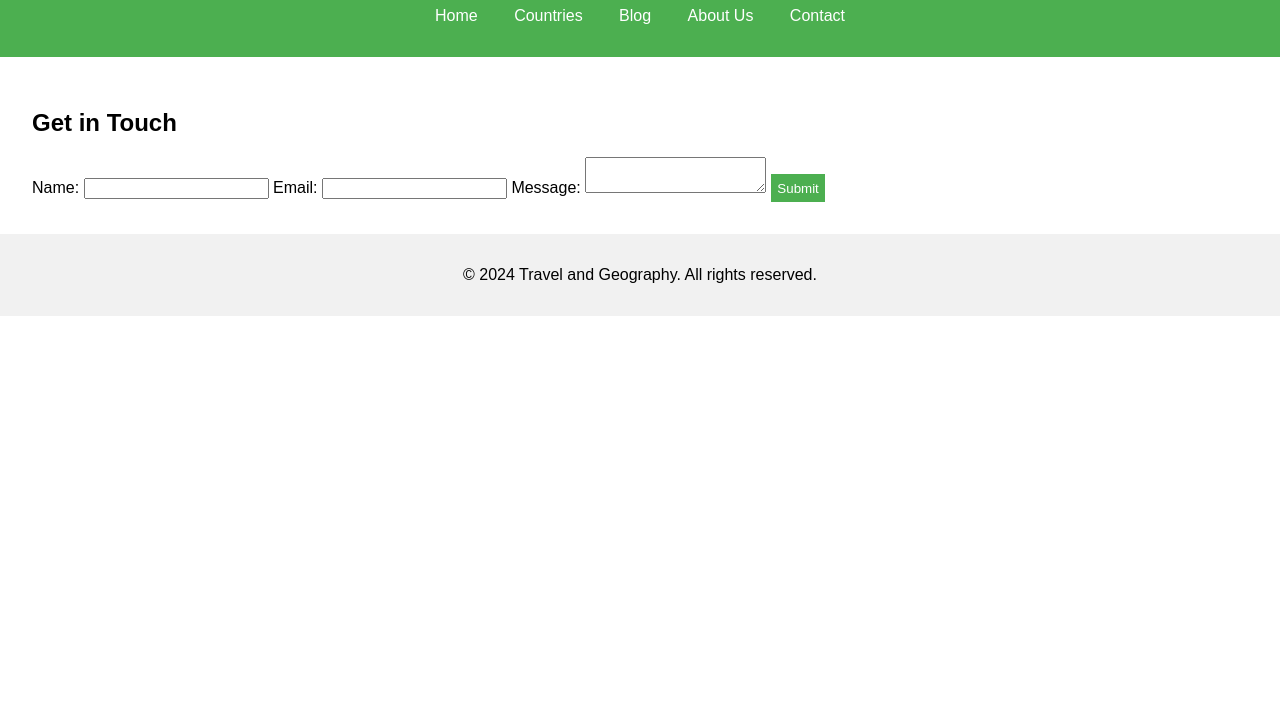
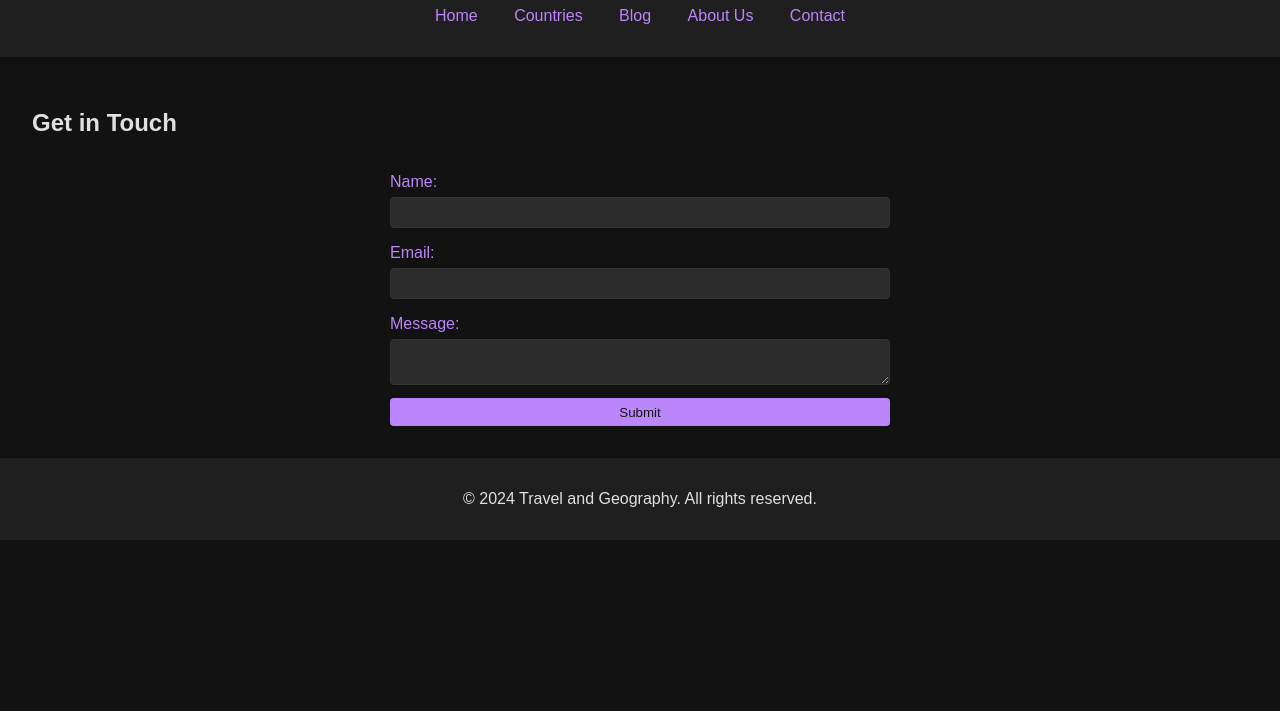
Before and after one commit to Jappan-coder/Travelator, a plain HTML site: page contact.html in a window 1280 px wide. Shown: the part 89-800 px from the top of the page. Drawn offline with Linux system fonts and the light colour scheme.

Commit message:
Update styles.css

```diff
--- a/styles.css
+++ b/styles.css
@@ -1,14 +1,19 @@
+/* General Styles */
 body {
     font-family: Arial, sans-serif;
     margin: 0;
     padding: 0;
+    background-color: #121212;
+    color: #e0e0e0;
 }
 
 header {
-    background-color: #4CAF50;
-    color: white;
+    background-color: #1f1f1f;
+    color: #e0e0e0;
     padding: 1em 0;
     text-align: center;
+    box-shadow: 0 4px 6px rgba(0, 0, 0, 0.1);
+    backdrop-filter: blur(10px);
 }
 
 nav ul {
@@ -22,7 +27,7 @@ nav ul li {
 }
 
 nav ul li a {
-    color: white;
+    color: #bb86fc;
     text-decoration: none;
 }
 
@@ -35,20 +40,26 @@ main {
 }
 
 .featured-destinations h2, .latest-stories h2 {
-    border-bottom: 2px solid #4CAF50;
+    border-bottom: 2px solid #bb86fc;
     padding-bottom: 0.5em;
 }
 
 .destination, .story {
-    border: 1px solid #ddd;
+    background-color: #1e1e1e;
+    border: 1px solid #333;
     padding: 1em;
     margin-bottom: 1em;
+    box-shadow: 0 4px 6px rgba(0, 0, 0, 0.1);
+    border-radius: 8px;
 }
 
 footer {
-    background-color: #f1f1f1;
+    background-color: #1f1f1f;
     text-align: center;
     padding: 1em 0;
+    color: #e0e0e0;
+    box-shadow: 0 -4px 6px rgba(0, 0, 0, 0.1);
+    backdrop-filter: blur(10px);
 }
 
 .search {
@@ -60,22 +71,26 @@ footer {
     padding: 0.5em;
     width: 50%;
     margin-right: 0.5em;
+    border: 1px solid #333;
+    border-radius: 4px;
+    background-color: #2c2c2c;
+    color: #e0e0e0;
 }
 
 button {
     padding: 0.5em;
-    background-color: #4CAF50;
-    color: white;
+    background-color: #bb86fc;
+    color: #121212;
     border: none;
     cursor: pointer;
+    border-radius: 4px;
 }
 
 button:hover {
-    background-color: #45a049;
+    background-color: #a370f7;
 }
 
 /* Additional styles for other pages */
-
 .container {
     padding: 2em;
 }
@@ -86,17 +101,21 @@ button:hover {
 }
 
 .country, .blog-post {
-    border: 1px solid #ddd;
+    background-color: #1e1e1e;
+    border: 1px solid #333;
     padding: 1em;
     margin: 1em;
     flex: 1 1 calc(33.333% - 2em);
     box-sizing: border-box;
+    box-shadow: 0 4px 6px rgba(0, 0, 0, 0.1);
+    border-radius: 8px;
 }
 
 .country img, .blog-post img {
     max-width: 100%;
     height: auto;
     display: block;
+    border-radius: 4px;
 }
 
 .country h3, .blog-post h3 {
@@ -118,3 +137,38 @@ button:hover {
         flex: 1 1 100%;
     }
 }
+
+form {
+    display: flex;
+    flex-direction: column;
+    max-width: 500px;
+    margin: 0 auto;
+}
+
+form label {
+    margin-top: 1em;
+    color: #bb86fc;
+}
+
+form input, form textarea {
+    padding: 0.5em;
+    margin-top: 0.5em;
+    border: 1px solid #333;
+    border-radius: 4px;
+    background-color: #2c2c2c;
+    color: #e0e0e0;
+}
+
+form button {
+    margin-top: 1em;
+    padding: 0.5em;
+    background-color: #bb86fc;
+    color: #121212;
+    border: none;
+    cursor: pointer;
+    border-radius: 4px;
+}
+
+form button:hover {
+    background-color: #a370f7;
+}
```
